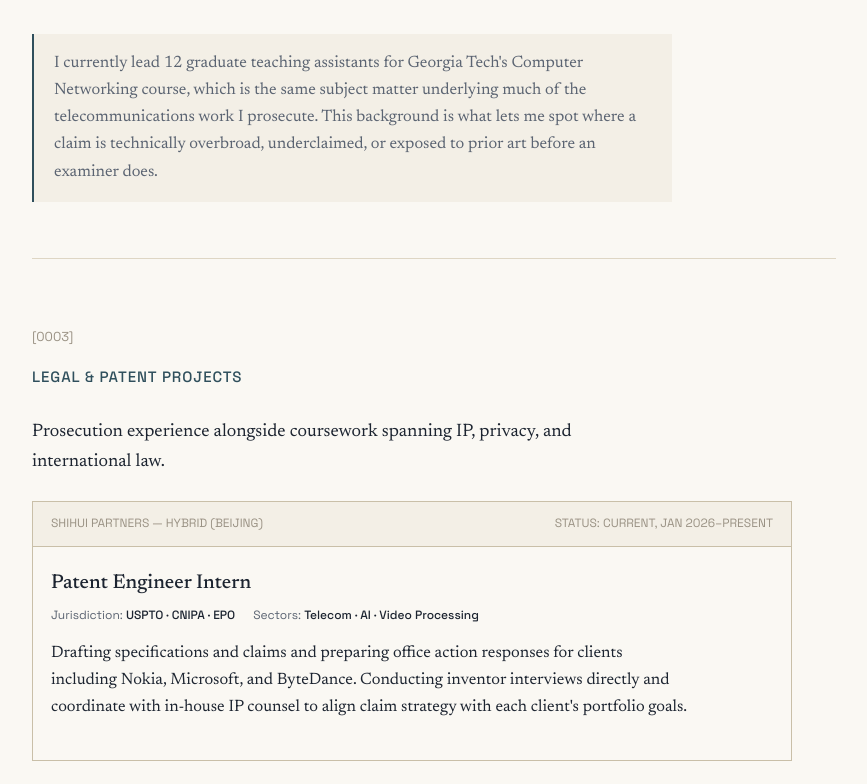
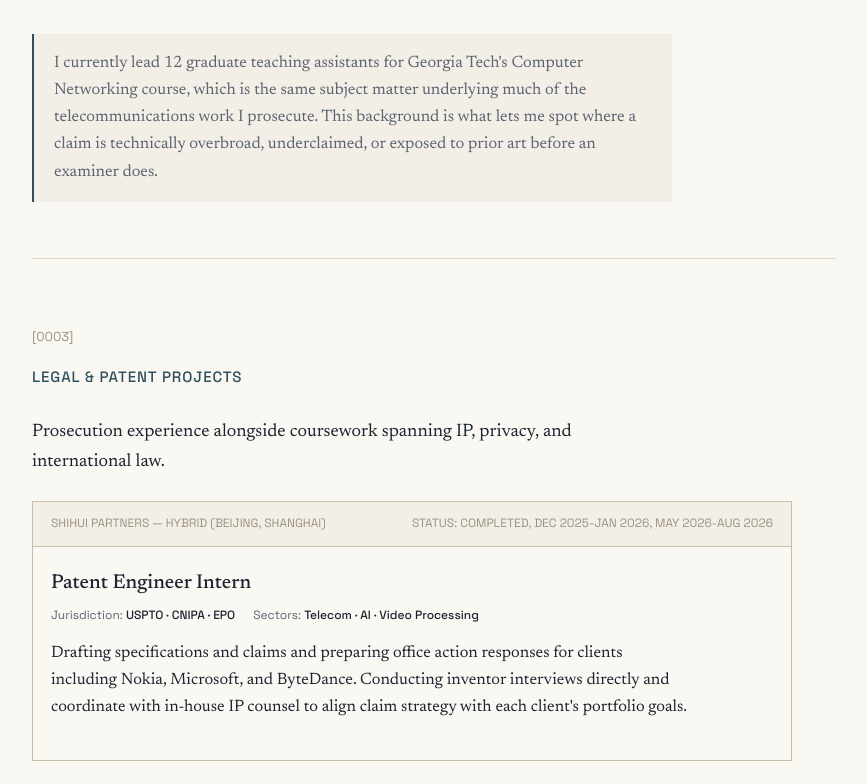
Before and after one commit to tianyi-terry-yu/tianyi-terry-yu.github.io, a plain HTML site: page Tianyi Yu Portfolio.html in a window 1280 px wide. Shown: the part 1424-2208 px from the top of the page, without its empty margins (206-1073 px from the left). Drawn offline with Linux system fonts and the light colour scheme.

Commit message:
Add files via upload

```diff
--- a/Tianyi Yu Portfolio.html
+++ b/Tianyi Yu Portfolio.html
@@ -3,7 +3,7 @@
 <head>
 <meta charset="UTF-8">
 <meta name="viewport" content="width=device-width, initial-scale=1.0">
-<title>Terry (Tianyi) Yu, Patent Engineer</title>
+<title>Terry (Tianyi) Yu</title>
 <link rel="preconnect" href="https://fonts.googleapis.com">
 <link rel="preconnect" href="https://fonts.gstatic.com" crossorigin>
 <link href="https://fonts.googleapis.com/css2?family=Newsreader:ital,opsz,wght@0,6..72,400;0,6..72,500;0,6..72,600;1,6..72,400;1,6..72,500&family=Space+Grotesk:wght@400;500;600;700&display=swap" rel="stylesheet">
@@ -391,7 +391,7 @@
     <div>
       <span class="para-tag">[0001]</span>
       <h1>Terry (Tianyi) Yu</h1>
-      <div class="role">Patent Engineer, Shihui Partners</div>
+      <div class="role">Patent Engineer Intern, Shihui Partners</div>
       <div class="role">Georgia Institute of Technology</div>
       <p class="lede">
         I draft claims and specifications and argue office actions in
@@ -482,8 +482,8 @@
 
     <div class="record">
       <div class="record-head">
-        <span>SHIHUI PARTNERS — HYBRID (BEIJING)</span>
-        <span>STATUS: CURRENT, JAN 2026–PRESENT</span>
+        <span>SHIHUI PARTNERS — HYBRID (BEIJING, SHANGHAI)</span>
+        <span>STATUS: COMPLETED, DEC 2025-JAN 2026, MAY 2026-AUG 2026</span>
       </div>
       <div class="record-body">
         <h3>Patent Engineer Intern</h3>
```
